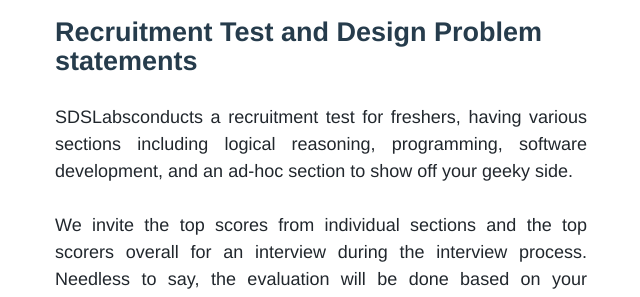
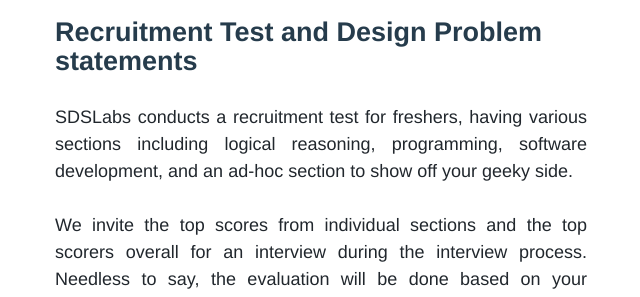
Before and after one commit to sdslabs/sdslabs.github.com, a Jekyll site: the page built from _posts/2022/2022-01-27-recruitment-drive-2022.md, in a window 1280 px wide and 900 px high, scrolled down 2100 px. Shown: the part 153-450 px from the top of the window, without its empty margins (319-959 px from the left). Built offline with Jekyll 4.4.1, drawn with Linux system fonts in a browser that asks for light colours; some web fonts are replaced; comment, search, counter and statistics services are not loaded.

Commit message:
fix minor typo

```diff
--- a/_posts/2022/2022-01-27-recruitment-drive-2022.md
+++ b/_posts/2022/2022-01-27-recruitment-drive-2022.md
@@ -55,7 +55,7 @@ Freshers with an exceptional submission at the [Global Game Jam 2022](https://gl
 
 ## Recruitment Test and Design Problem statements
 
-SDSLabsconducts a recruitment test for freshers, having various sections including logical reasoning, programming, software development, and an ad-hoc section to show off your geeky side.
+SDSLabs conducts a recruitment test for freshers, having various sections including logical reasoning, programming, software development, and an ad-hoc section to show off your geeky side.
 
 We invite the top scores from individual sections and the top scorers overall for an interview during the interview process. Needless to say, the evaluation will be done based on your performance in individual sections.
 
```
